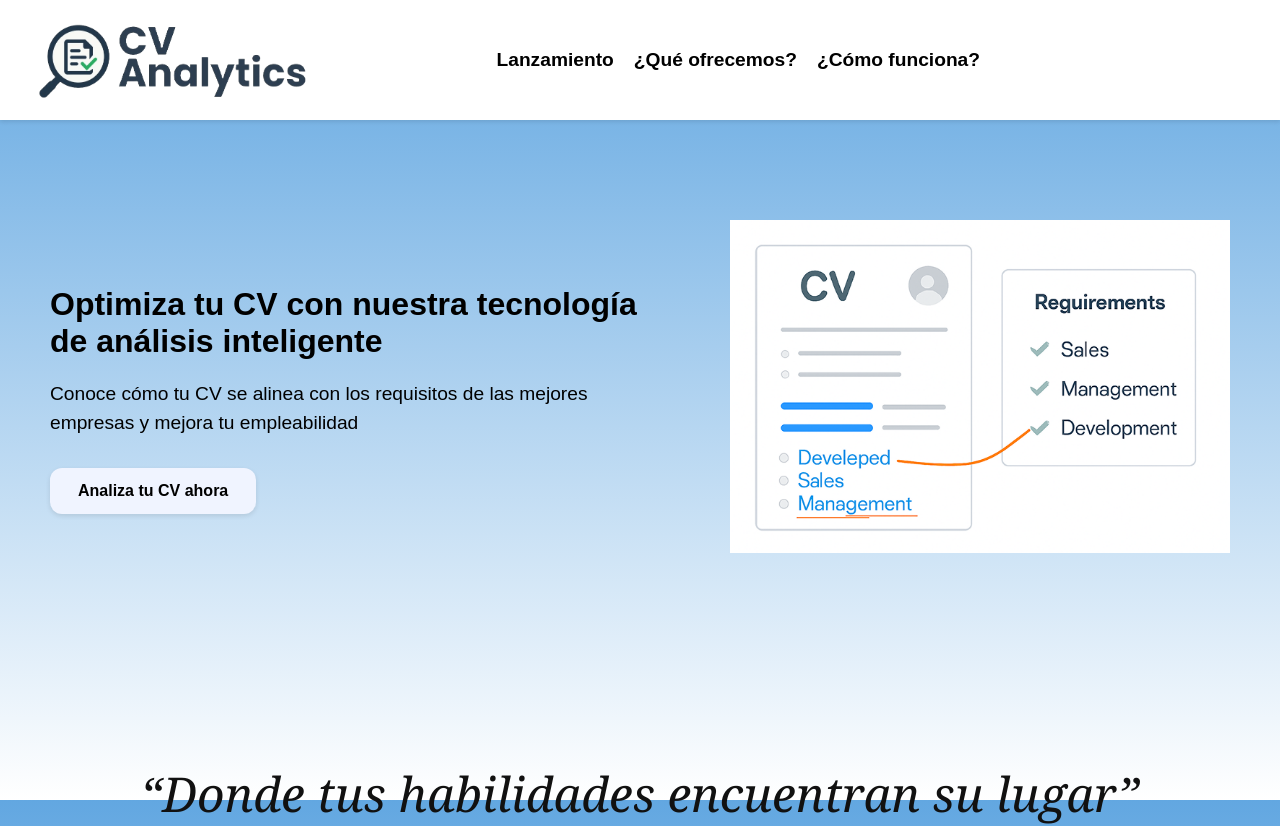
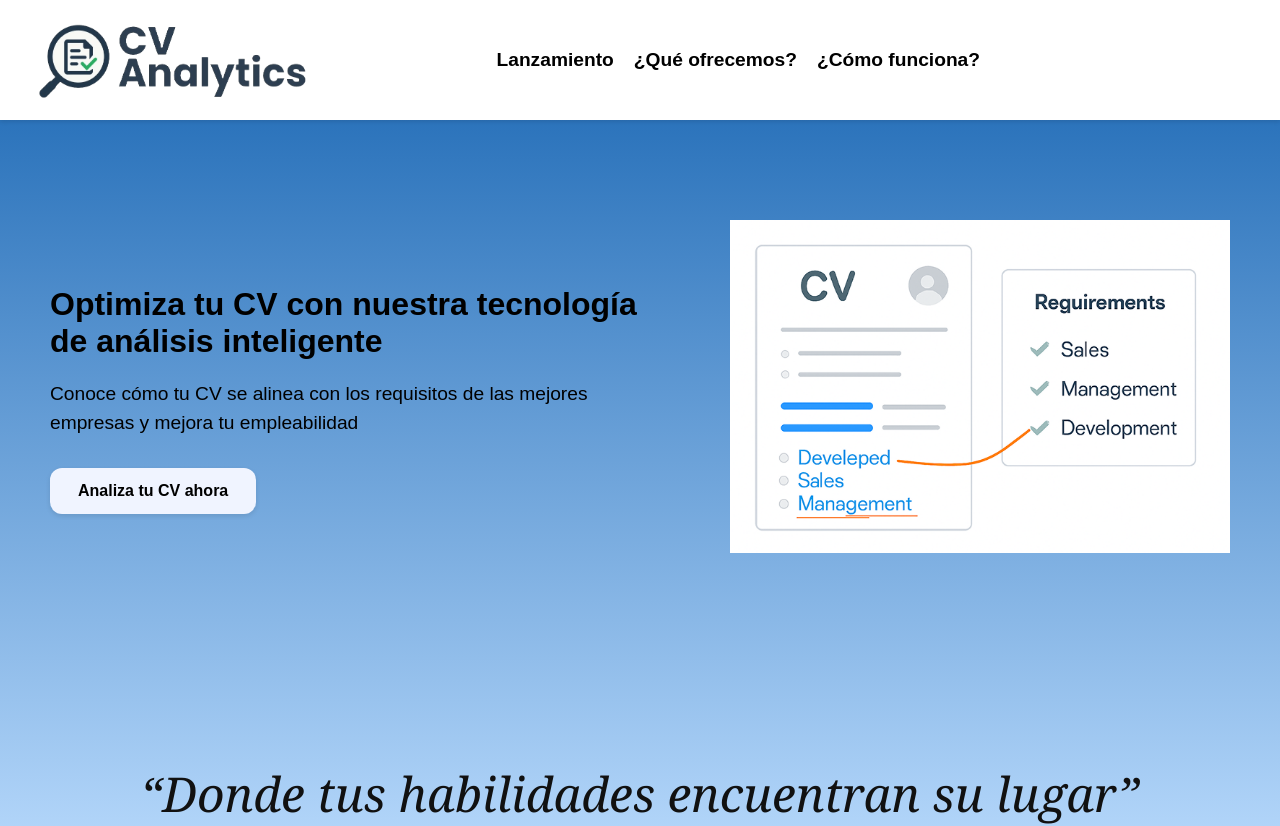
Before and after one commit to Valentino-Sanchez/TP-Landing-Page, a Next.js app in the folder landing-page/: page / in a window 1280 px wide. Shown: the top 826 px of the page. Built offline with nearby package versions, Linux system fonts and the light colour scheme.

Commit message:
Gradient arreglado

```diff
--- a/landing-page/app/styles.css
+++ b/landing-page/app/styles.css
@@ -2,8 +2,9 @@
 body {
 margin: 0;
 font-family: Arial, sans-serif;
-background: linear-gradient(to bottom, #62a7e1, #ffffff);
-background-attachment: fixed;
+background: #1563B1;
+background: linear-gradient(180deg,rgba(21, 99, 177, 1) 0%, rgba(186, 219, 253, 1) 27%, rgba(233, 239, 245, 1) 50%, rgba(255, 255, 255, 1) 100%);
+background-attachment:local;
 }
 
 /* Header */
```
